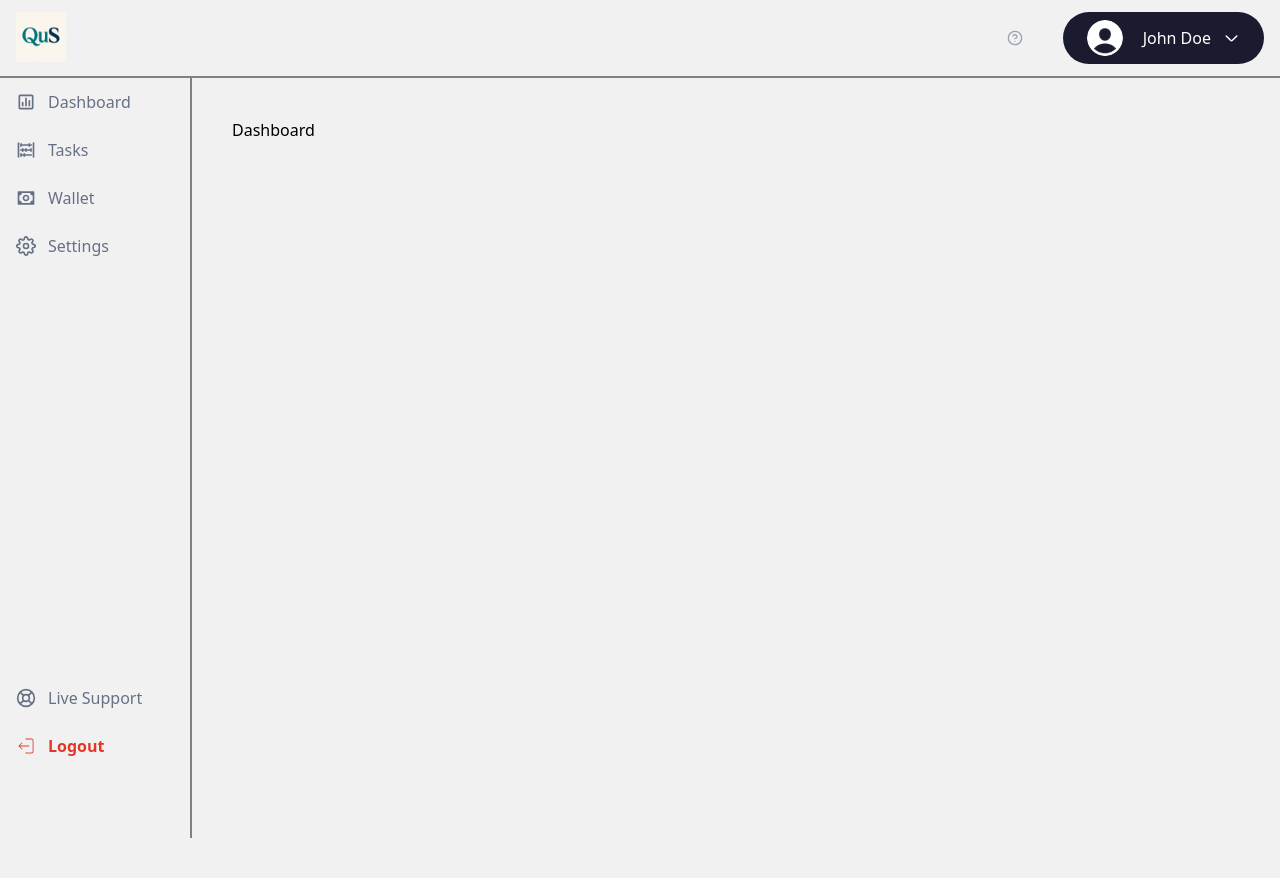
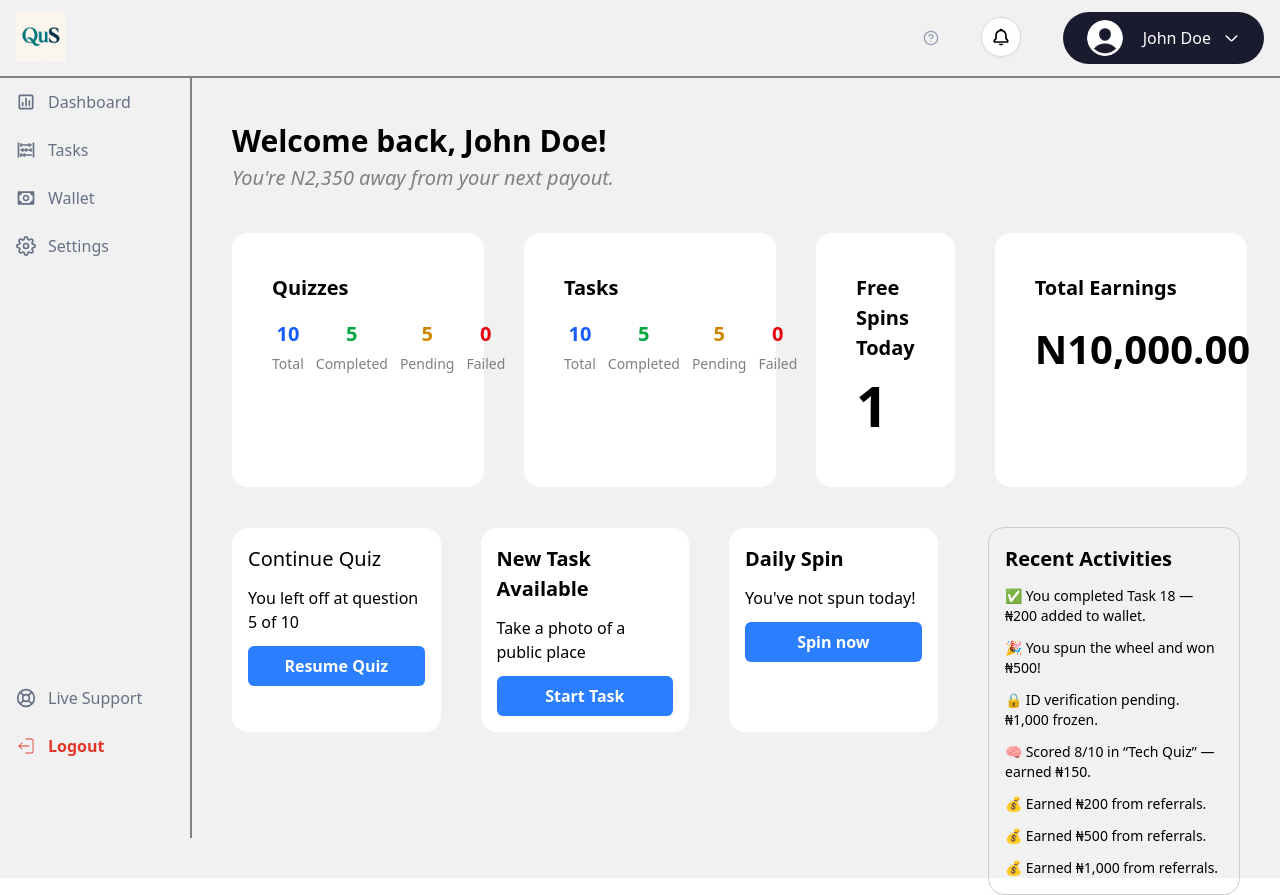
Before and after one commit to Frokesy/qus, a React (Vite) app: page / in a window 1280 px wide. Built offline with nearby package versions, Linux system fonts and the light colour scheme.

Commit message:
designed  dashboard home

```diff
--- a/src/components/sections/dashboard/Topbar.tsx
+++ b/src/components/sections/dashboard/Topbar.tsx
@@ -1,4 +1,9 @@
-import { Avatar, CaretDown, HelpIcon } from "../../svgs/Icons";
+import {
+  Avatar,
+  CaretDown,
+  HelpIcon,
+  NotificationIcon,
+} from "../../svgs/Icons";
 
 const Topbar = () => {
   return (
@@ -6,6 +11,7 @@ const Topbar = () => {
       <img src="/assets/logo.png" alt="logo" className="w-[50px] h-[50px]" />
       <div className="flex items-center space-x-10">
         <HelpIcon />
+        <NotificationIcon />
         <div className="flex items-center space-x-3 bg-[#1B1B2F] text-[#fff] py-2 px-6 rounded-full">
           <Avatar />
           <span className="ml-2">John Doe</span>
--- a/src/pages/dashboard/index.tsx
+++ b/src/pages/dashboard/index.tsx
@@ -1,9 +1,128 @@
 import MainContainer from "../../components/containers/MainContainer";
 
 const Dashboard = () => {
+  const activities = [
+    "✅ You completed Task 18 — ₦200 added to wallet.",
+    "🎉 You spun the wheel and won ₦500!",
+    "🔒 ID verification pending. ₦1,000 frozen.",
+    "🧠 Scored 8/10 in “Tech Quiz” — earned ₦150.",
+    "💰 Earned ₦200 from referrals.",
+    "💰 Earned ₦500 from referrals.",
+    "💰 Earned ₦1,000 from referrals.",
+  ];
   return (
     <MainContainer>
-      <span>Dashboard</span>
+      <h2 className="text-[30px] font-semibold">Welcome back, John Doe!</h2>
+      <p className="text-[20px] text-[#808080] italic">
+        You're N2,350 away from your next payout.
+      </p>
+
+      {/* Summary */}
+      <div className="flex justify-between space-x-10 mt-10">
+        <div className="w-[25%] bg-[#fff] rounded-2xl p-10">
+          <h2 className="text-[20px] font-semibold">Quizzes</h2>
+          <div className="flex justify-between space-x-3 mt-4">
+            <div className="flex flex-col text-center space-y-1">
+              <span className="text-[20px] text-blue-600 font-semibold">
+                10
+              </span>
+              <span className="text-[#808080] text-[14px]">Total</span>
+            </div>
+            <div className="flex flex-col text-center space-y-1">
+              <span className="text-[20px] text-green-600 font-semibold">
+                5
+              </span>
+              <span className="text-[#808080] text-[14px]">Completed</span>
+            </div>
+            <div className="flex flex-col text-center space-y-1">
+              <span className="text-[20px] text-yellow-600 font-semibold">
+                5
+              </span>
+              <span className="text-[#808080] text-[14px]">Pending</span>
+            </div>
+            <div className="flex flex-col text-center space-y-1">
+              <span className="text-[20px] text-red-600 font-semibold">0</span>
+              <span className="text-[#808080] text-[14px]">Failed</span>
+            </div>
+          </div>
+        </div>
+
+        <div className="w-[25%] bg-[#fff] rounded-2xl p-10">
+          <h2 className="text-[20px] font-semibold">Tasks</h2>
+          <div className="flex justify-between space-x-3 mt-4">
+            <div className="flex flex-col text-center space-y-1">
+              <span className="text-[20px] text-blue-600 font-semibold">
+                10
+              </span>
+              <span className="text-[#808080] text-[14px]">Total</span>
+            </div>
+            <div className="flex flex-col text-center space-y-1">
+              <span className="text-[20px] text-green-600 font-semibold">
+                5
+              </span>
+              <span className="text-[#808080] text-[14px]">Completed</span>
+            </div>
+            <div className="flex flex-col text-center space-y-1">
+              <span className="text-[20px] text-yellow-600 font-semibold">
+                5
+              </span>
+              <span className="text-[#808080] text-[14px]">Pending</span>
+            </div>
+            <div className="flex flex-col text-center space-y-1">
+              <span className="text-[20px] text-red-600 font-semibold">0</span>
+              <span className="text-[#808080] text-[14px]">Failed</span>
+            </div>
+          </div>
+        </div>
+
+        <div className="w-[25%] bg-[#fff] rounded-2xl p-10">
+          <h2 className="text-[20px] font-semibold">Free Spins Today</h2>
+          <span className="text-[56px] font-semibold">1</span>
+        </div>
+        <div className="w-[25%] bg-[#fff] rounded-2xl p-10">
+          <h2 className="text-[20px] pb-4 font-semibold">Total Earnings</h2>
+          <span className="text-[40px] font-semibold">N10,000.00</span>
+        </div>
+      </div>
+
+      <div className="flex justify-between items-baseline space-x-4">
+        {/* CTA */}
+        <div className="grid grid-cols-3 gap-10 w-[70%] mt-10">
+          <div className="bg-[#fff] rounded-2xl space-y-3 p-4">
+            <h2 className="text-[20px]">Continue Quiz</h2>
+            <p>You left off at question 5 of 10</p>
+            <button className="bg-blue-500 text-white w-[100%] font-semibold px-4 py-2 rounded-md">
+              Resume Quiz
+            </button>
+          </div>
+
+          <div className="bg-[#fff] rounded-2xl space-y-3 p-4">
+            <h2 className="text-[20px] font-semibold">New Task Available</h2>
+            <p>Take a photo of a public place</p>
+            <button className="bg-blue-500 text-white w-[100%] font-semibold px-4 py-2 rounded-md">
+              Start Task
+            </button>
+          </div>
+          <div className="bg-[#fff] rounded-2xl space-y-3 p-4">
+            <h2 className="text-[20px] font-semibold">Daily Spin</h2>
+            <p>You've not spun today!</p>
+            <button className="bg-blue-500 text-white w-[100%] font-semibold px-4 py-2 rounded-md">
+              Spin now
+            </button>
+          </div>
+        </div>
+        <div className="border border-[#ccc] mt-10 w-[25%] rounded-2xl space-y-3 p-4">
+          <h2 className="text-[20px] font-semibold">Recent Activities</h2>
+
+          <div className="flex flex-col space-y-3">
+            {activities.map((item, idx) => (
+              <p key={idx} className="text-sm">
+                {item}
+              </p>
+            ))}
+          </div>
+        </div>
+      </div>
     </MainContainer>
   );
 };
```
